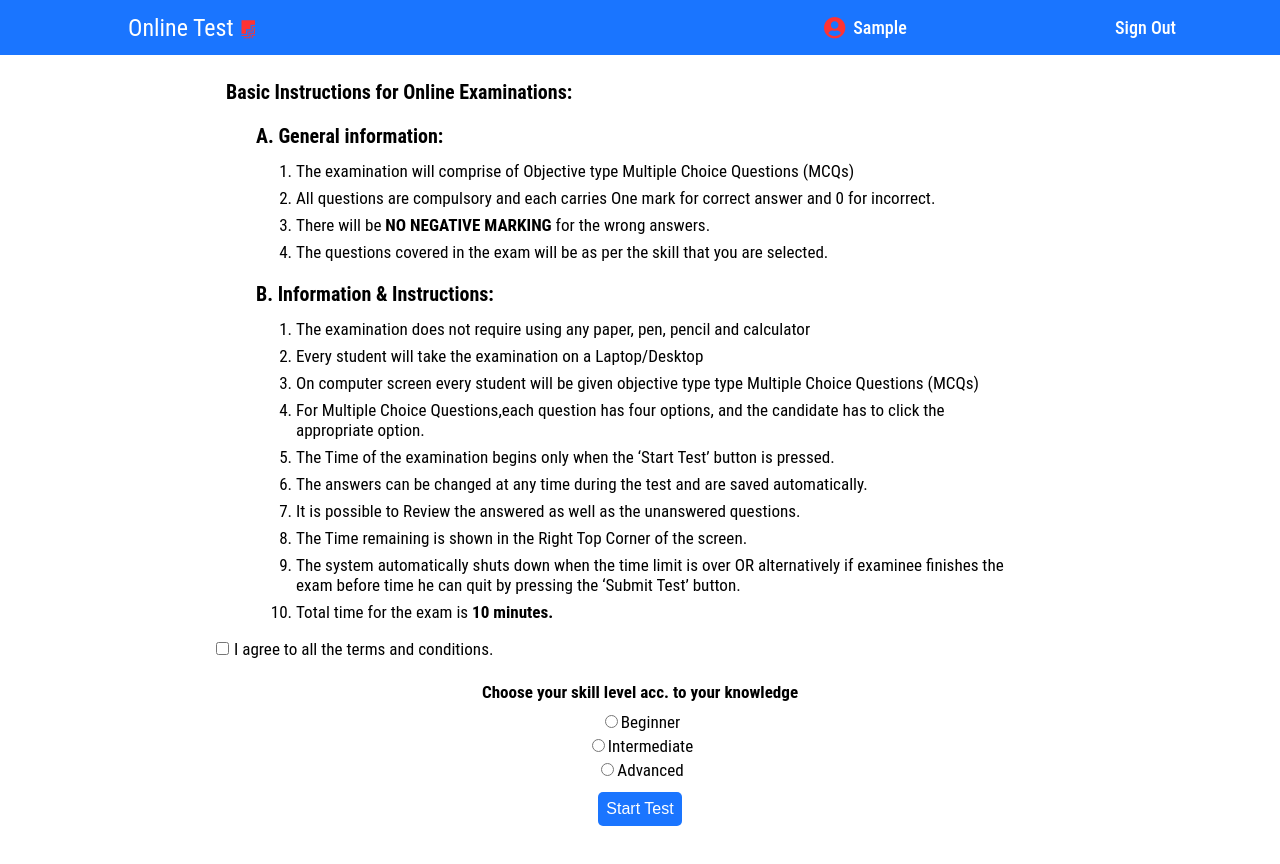
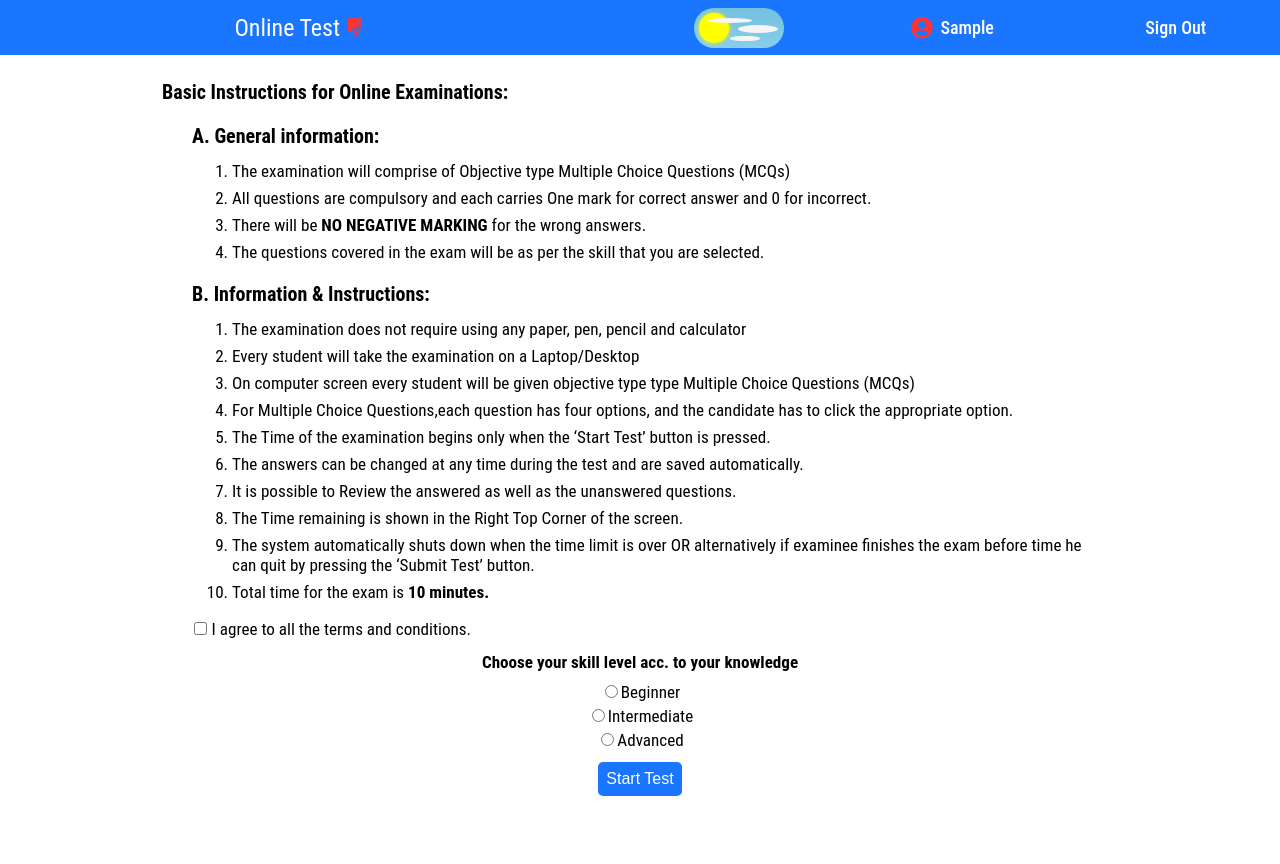
Before and after one commit to souravmakkar/Online-test-application, a React (Create React App) app: page /register in a window 1280 px wide. Both pictures are taken after typing "Sample", "Sample" into the empty fields and a click on the button "Register". Built offline with nearby package versions, Linux system fonts and the light colour scheme; some icons are missing.

Commit message:
Added Theme functionality to all the components.

```diff
--- a/src/components/TestReport/TestReport.css
+++ b/src/components/TestReport/TestReport.css
@@ -1,10 +1,13 @@
-/*  */
-
+.test-report-details-wrapper {
+  display: flex;
+  justify-content: center;
+  align-items: center;
+  padding: 130px 0;
+}
 .test-report-details {
   background-color: #f5f5f5;
   width: 740px;
   height: 520px;
-  margin: 120px auto 90px auto;
   padding: 20px;
   border-left: 3px solid #1a83ff;
   border-right: 3px solid #1a83ff;
@@ -49,3 +52,25 @@
   color: #1a83ff;
   font-weight: 600;
 }
+/* For night mode */
+
+.test-report-details-wrapper.night {
+  background-color: #212121;
+}
+.test-report-details-wrapper.night .test-report-details {
+  background-color: #3f4042;
+  border-left: 4px solid #646161;
+  border-right: 4px solid #646161;
+}
+.test-report-details-wrapper.night .heading {
+  color: #fff;
+}
+.test-report-details-wrapper.night .test-report-details ul li p {
+  color: rgba(247, 246, 246, 0.7);
+}
+.test-report-details-wrapper.night .remark {
+  color: rgba(208, 207, 207, 0.7);
+}
+.test-report-details-wrapper.night .score {
+  color: #fff;
+}
--- a/src/components/TestReport/TestReport.jsx
+++ b/src/components/TestReport/TestReport.jsx
@@ -1,5 +1,7 @@
-import React,{useState,useEffect,useRef} from 'react';
+import React,{useState,useEffect,useRef,useContext} from 'react';
 import { useHistory } from "react-router-dom";
+import { ThemeContext } from '../../utilities/ThemeManager';
+
 
 import PropTypes from 'prop-types';
 import { getCountOfCorrectAnswers,countOfAttemptedQuestions } from '../../utilities/services/questionsService';
@@ -18,9 +20,12 @@ import Confetti from 'react-confetti';
 
 function TestReport({ location}) {
 
+	const {darkTheme} = useContext(ThemeContext);
+
 	const[showConfetti,setShowConfetti] = useState(false);
 	const [testDetails,setTestDetails]= useState({});
 	const [downloadFile,setDownloadFile] = useState();
+
 	const width='1500px';
 	const height='900px';
 	const confettiRef = useRef(null);
@@ -113,7 +118,8 @@ function TestReport({ location}) {
 				</div>
 				)
 				}
-			<div className='test-report-details'>
+		<div className ={`test-report-details-wrapper ${darkTheme ? 'night':''}`}>
+			<div className={`test-report-details ${darkTheme ? 'night':''}`}>
 				<h1 className='heading'>Test Result</h1>
 				<h1 className='remark'>{testDetails['remark']}</h1>
 				<h1 className='score'>Score is :{testDetails['score']}</h1>
@@ -136,6 +142,7 @@ function TestReport({ location}) {
 				</div>
 		</div>
 	</div>
+</div>
 	)
 }
 
--- a/src/components/examInstructions/examInstructions.css
+++ b/src/components/examInstructions/examInstructions.css
@@ -1,8 +1,11 @@
 .exam-info {
-  width: 60%;
-  margin: 80px auto 60px auto;
+  padding: 60px 0px 10px 0;
   font-size: 17.1px;
   font-weight: 440;
+}
+.exam-instructions {
+  width: 70%;
+  margin: auto;
 }
 .exam-instructions .title {
   margin-left: -30px;
@@ -22,9 +25,22 @@
 .exam-instructions ol li {
   margin: 7px 0;
 }
+.exam-mandatry-info {
+  display: flex;
+  flex-direction: column;
+  position: relative;
+}
+.exam-mandatry-info .agrement-line {
+  display: block;
+  position: absolute;
+  left: 12%;
+}
+.skill-set {
+  padding-top: 10px;
+}
 
 .info-checkbox {
-  margin-left: -40px;
+  margin-left: 40px;
   margin-right: 5px;
   margin-top: 2px;
 }
@@ -38,12 +54,15 @@
 }
 
 .exam-info .btn-small {
-  /* background: #1a75ff;
-  padding: 8px;
-  font-size: 16px; */
   margin: 10px 0 40px;
 }
 
 .exam-info .error {
   color: #ff3333;
 }
+
+/* For night */
+.exam-info.night {
+  background-color: #212121;
+  color: #fff;
+}
--- a/src/components/examInstructions/examInstructions.jsx
+++ b/src/components/examInstructions/examInstructions.jsx
@@ -1,8 +1,10 @@
-import React,{useEffect} from 'react';
+import React,{useEffect,useContext} from 'react';
 import './examInstructions.css';
 import useValidate from '../../utilities/useValidate';
 import MemoizedHeader from '../header/header';
 import {levelType} from '../../utilities/constants';
+import { ThemeContext } from '../../utilities/ThemeManager';
+import { saveLevel } from'../../utilities/services/authService';
 
 /**
  * examInstructions component is used for rendering the exam instruction and select box for the level of a test.
@@ -11,25 +13,25 @@ import {levelType} from '../../utilities/constants';
  *
  */
 function examInstructions({history}) {
+	const {darkTheme} = useContext(ThemeContext);
 	const examInfo = {
 	agrementTerms : false,
 	skill: '',
 	};
 
+
 	const { values,handleChange,handleSubmit,errors,isSubmitted } = useValidate(examInfo);
 
 	useEffect(() => {
 			if (Object.keys(errors).length === 0 && isSubmitted ) {
-				history.push({
-        pathname:'/online/test',
-				state:{ 'skillType' : values['skill']}
-				});
+				saveLevel(values['skill']);
+				history.push('/online/test');
 			}},[errors])
 
 	return (
 		<>
 		<MemoizedHeader/>
-		<div className='exam-info'>
+		<div className={`exam-info ${darkTheme ? 'night':''}`}>
 				<div className="exam-instructions">
 					<p className='title'>Basic Instructions for Online Examinations:</p>
 					<p className='info-heading'>A. General information:</p>
@@ -58,12 +60,14 @@ function examInstructions({history}) {
 							<li>Total time for the exam is <strong>10 minutes.</strong> </li>
 					</ol>
 				</div>
-			<div className='exam-mandatry-info'>
-					<input type='checkbox' id='agrement'className='info-checkbox' name='agrementTerms' checked={values['agrementTerms']}  onChange={handleChange} />
-					<label htmlFor='agrement'>I agree to all the terms and conditions. </label>
+			<div className='exam-mandatry-info text-center'>
+				<div className="agrement-line">
+						<input type='checkbox' id='agrement'className='info-checkbox' name='agrementTerms' checked={values['agrementTerms']}  onChange={handleChange} />
+						<label htmlFor='agrement'>I agree to all the terms and conditions. </label>
+					</div>
 					{errors.agrementTerms && <span className='error'>{errors.agrementTerms}</span>}
 
-				<div className='skill-set text-center'>
+				<div className='skill-set'>
           <h4>Choose your skill level acc. to your knowledge</h4>
 						<div className='radio-group'>
 								<label htmlFor='skill1'>
@@ -97,4 +101,4 @@ function examInstructions({history}) {
 	)
 }
 
-export default examInstructions
+export default examInstructions;
--- a/src/components/header/header.css
+++ b/src/components/header/header.css
@@ -6,7 +6,7 @@
   width: 100%;
   height: 55px;
   display: flex;
-  justify-content: center;
+  justify-content: space-around;
   align-items: center;
   font-size: 22px;
   padding: 0 20px;
@@ -14,8 +14,11 @@
 
 .navbar-logo {
   color: #fff;
-  width: 50%;
-  justify-self: start;
+  width: 40%;
+  height: 100%;
+  display: flex;
+  align-items: center;
+  justify-content: center;
   cursor: pointer;
   text-decoration: none;
   font-size: 24px;
@@ -30,10 +33,14 @@
 
 .nav-menu {
   display: flex;
-  justify-content: space-between;
+  justify-content: space-around;
   align-items: center;
-  width: 30%;
+  width: 50%;
   height: 100%;
+}
+.nav-item:first-child:hover {
+  background-color: transparent;
+  border-bottom: none;
 }
 
 .nav-item {
@@ -65,4 +72,18 @@
   transition: all 0.2s ease-out;
   border-bottom: 2px solid #ff3333;
 }
-/* #1a83ff */
+
+/* For night */
+.navbar.night {
+  background-color: #333;
+  border-bottom: 5px solid #646161;
+}
+
+.navbar.night .nav-item:first-child:hover {
+  background-color: #333;
+  border-bottom: none;
+}
+
+.navbar.night .nav-item:hover {
+  background-color: rgb(74, 74, 74);
+}
--- a/src/components/header/header.jsx
+++ b/src/components/header/header.jsx
@@ -1,10 +1,12 @@
-import React from 'react'
+import React,{useContext} from 'react'
 import{ Link} from 'react-router-dom';
 import'./header.css';
 import { useHistory } from "react-router-dom";
 import { memo } from "react";
-
-import {getUserInfo,isRegistered,cleanSession }from '../../utilities/services/authService';
+import { ThemeContext } from '../../utilities/ThemeManager';
+import {getUserInfo,isRegistered,cleanSession,removeTheme }from '../../utilities/services/authService';
+import {removeQuestionState }from '../../utilities/services/questionsService';
+import Toggle from '../Toggle/Toggle';
 
 /**
  *
@@ -14,17 +16,20 @@ import {getUserInfo,isRegistered,cleanSession }from '../../utilities/services/au
  */
 function header()
 {
+	const {darkTheme} = useContext(ThemeContext);
 	const history = useHistory();
 	const userName = getUserInfo();
 
-	function handleLogout() {
+	const handleLogout = ()=> {
     cleanSession();
+		removeTheme();
+		removeQuestionState();
     history.replace("/register");
   }
 
 	return (
 		<header>
-		<div className='navbar'>
+			<div className={`${isRegistered() ?`navbar ${darkTheme ? 'night':''}`:'navbar'}`}>
 				<Link to='/register' className='navbar-logo'>
 						Online Test
 						<i className='fab fa-firstdraft' />
@@ -33,6 +38,9 @@ function header()
 				isRegistered()
 					&&
 				<ul className='nav-menu'>
+					<li className='nav-item'>
+							<Toggle/>
+						</li>
 						<li className='nav-item'>
 							<div className='nav-links'>
 								<i className="fa fa-user-circle" aria-hidden="true"></i>
--- a/src/components/singleQuestion/question.css
+++ b/src/components/singleQuestion/question.css
@@ -7,6 +7,15 @@
   border-left: 3px solid #1a83ff;
   border-right: 3px solid #1a83ff;
   border-radius: 2px 2px 2px 2px;
+}
+.question-container.night {
+  background-color: #3f4042;
+  border-left: 5px solid #646161;
+  border-right: 5px solid #646161;
+}
+.question-container.night .question h3,
+.question-container.night .question-no {
+  color: #fff;
 }
 .question-no {
   font-weight: 500;
@@ -47,6 +56,15 @@
   cursor: pointer;
   margin-left: 7px;
 }
+.question-container.night .options li label {
+  /* background-color: rgba(208, 207, 207, 0.7); */
+  background-color: rgba(144, 140, 140, 0.7);
+}
+.question-container.night .options li label:hover {
+  background-color: rgba(228, 222, 222, 0.7);
+  color: rgba(62, 61, 61, 0.7);
+  border: 2px solid rgba(62, 61, 61, 0.7);
+}
 
 .options li label:hover {
   background-color: #fff;
--- a/src/components/singleQuestion/question.jsx
+++ b/src/components/singleQuestion/question.jsx
@@ -1,5 +1,6 @@
-import React from 'react';
+import React,{useContext} from 'react';
 import './question.css';
+import { ThemeContext } from '../../utilities/ThemeManager';
 import PropTypes from 'prop-types';
 
 /**
@@ -22,6 +23,7 @@ import PropTypes from 'prop-types';
 function SingleQuestion(props) {
 const { quesNo, quesIndex, optionClick, question,totalQuestions} = props;
 const { title , options , multipleAns } = question;
+const {darkTheme} = useContext(ThemeContext);
 
 const showOptions = (choices,multipleAns) => {
 		if(multipleAns)
@@ -70,7 +72,7 @@ const showOptions = (choices,multipleAns) => {
 }
 
 	return (
-		<div className='question-container'>
+		<div className={`question-container ${darkTheme ? 'night':''}`}>
 			<div className='question'>
 				<div className='question-no'>Q -<span> {quesNo} </span> of {totalQuestions}</div>
 				<h3>{title}</h3>
```
Also changed, not shown: src/utilities/usePreventNavigatePage.js (deleted, +0 -22 lines). Lines whose indentation alone changed are shown as unchanged.
